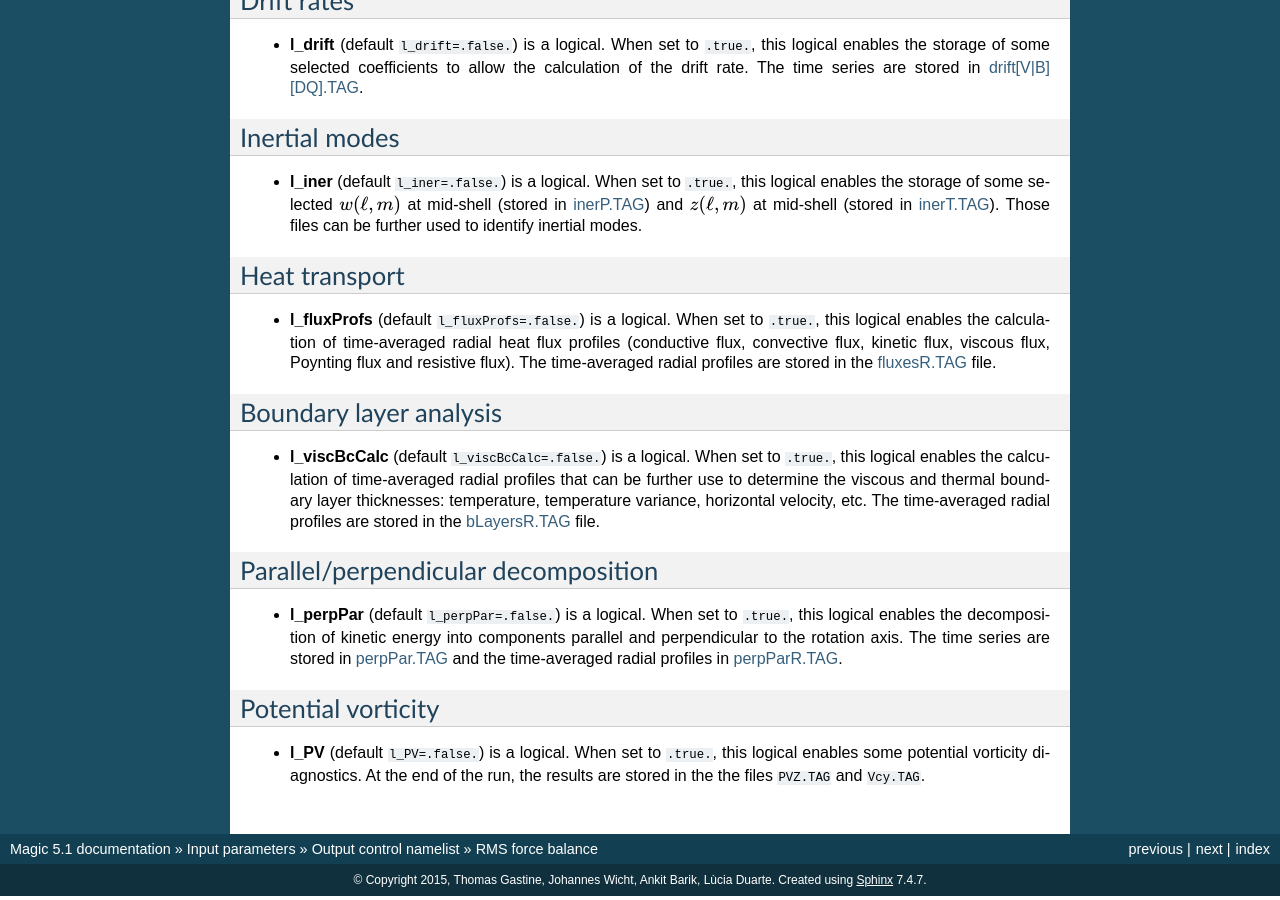
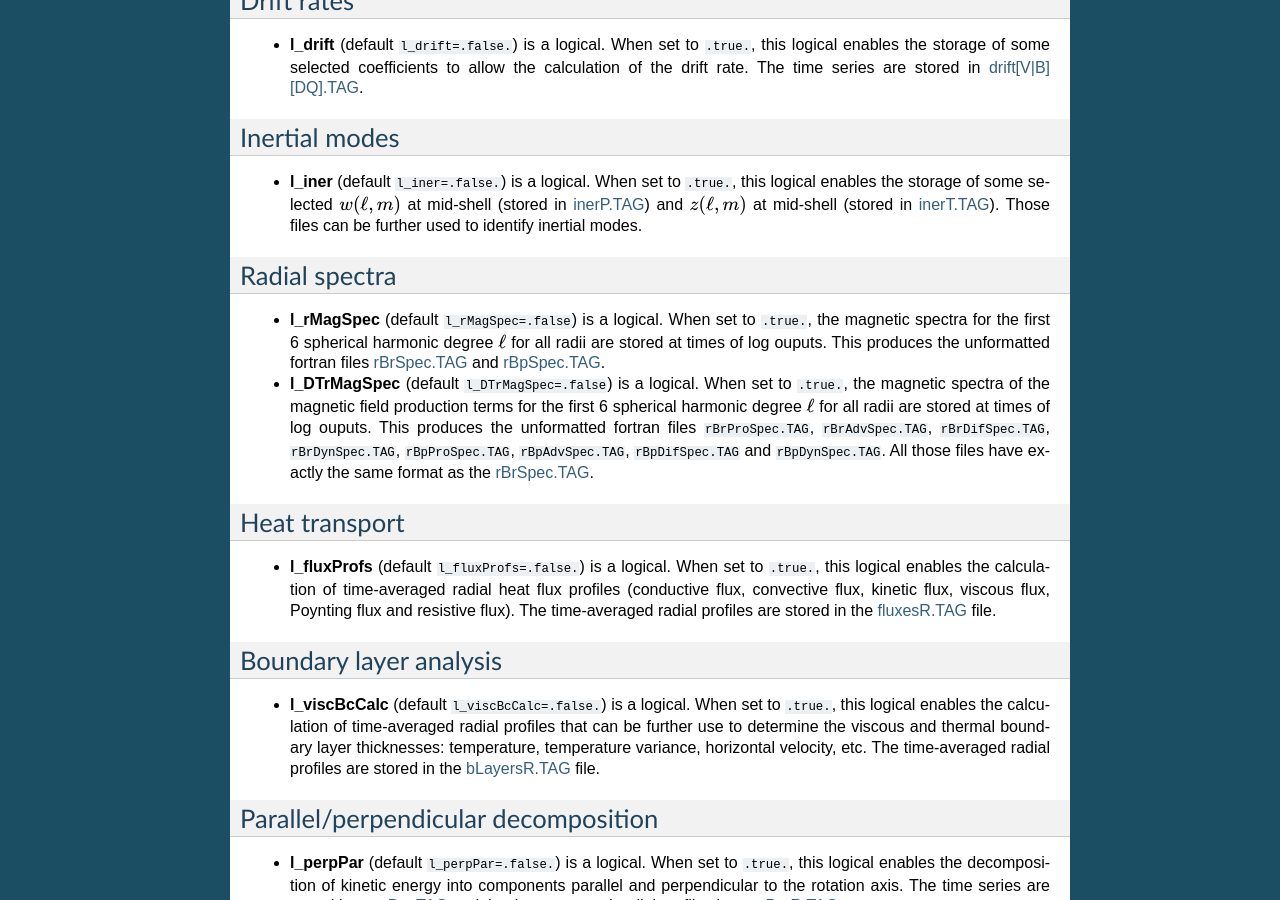
Before and after one commit to magic-sph/magic, a Sphinx documentation site: the page built from doc/sphinx/inputNamelists/outputNamelist/outputNmlMisc.rst, in a window 1280 px wide and 900 px high, scrolled down 1099 px. Built offline with Sphinx 7.4.7, drawn with Linux system fonts in a browser that asks for light colours; pages that are not in the unit, such as notebooks, are missing from menus.

Commit message:
finish namelists

```diff
--- a/doc/sphinx/inputNamelists/outNamelist.rst
+++ b/doc/sphinx/inputNamelists/outNamelist.rst
@@ -25,7 +25,7 @@ total calculation interval is assumed
 	     :ref:`t_graph_start <vart_graph_start>`,
 	     :ref:`t_graph_stop <vart_graph_stop>`, :ref:`t_log_start <vart_log_start>`,
 	     :ref:`t_log_stop <vart_log_stop>`, :ref:`t_spec_start <vart_spec_start>`,
-	     ``t_spec_stop``, etc.
+	     :ref:`t_spec_stop <vart_spec_stop>`, etc.
 
    ..
 
@@ -74,12 +74,12 @@ suffices for most applications.
 The different possible outputs control parameters are then extensively described in the following pages:
 
   .. seealso::
+
         1. :ref:`Control standard/common outputs <secOutNmlStd>`
         2. :ref:`CMB and radial coefficients <secOutNmlCoeff>`
         3. :ref:`Storage of potentials in spectral space <secOutNmlPot>`
         4. :ref:`Torsional oscillations diagnostics <secOutNmlTO>`
         5. :ref:`Additional possible diagnostics <secOutNmlMisc>`
-
 
 
 .. toctree::
--- a/doc/sphinx/inputNamelists/outputNamelist/outputNmlMisc.rst
+++ b/doc/sphinx/inputNamelists/outputNamelist/outputNmlMisc.rst
@@ -65,6 +65,15 @@ Inertial modes
 
 * **l_iner** (default ``l_iner=.false.``) is a logical. When set to ``.true.``, this logical enables the storage of some selected :math:`w(\ell, m)` at mid-shell (stored in :ref:`inerP.TAG <secinerFile>`) and :math:`z(\ell, m)` at mid-shell (stored in :ref:`inerT.TAG <secinerFile>`). Those files can be further used to identify inertial modes.
 
+.. _varl_rMagSpec:
+
+Radial spectra
+++++++++++++++
+
+* **l_rMagSpec** (default ``l_rMagSpec=.false``) is a logical. When set to ``.true.``, the magnetic spectra for the first 6 spherical harmonic degree :math:`\ell` for all radii are stored at times of log ouputs. This produces the unformatted fortran files :ref:`rBrSpec.TAG <secrBspecFiles>` and :ref:`rBpSpec.TAG <secrBspecFiles>`.
+
+* **l_DTrMagSpec** (default ``l_DTrMagSpec=.false``) is a logical. When set to ``.true.``, the magnetic spectra of the magnetic field production terms for the first 6 spherical harmonic degree :math:`\ell` for all radii are stored at times of log ouputs. This produces the unformatted fortran files ``rBrProSpec.TAG``, ``rBrAdvSpec.TAG``, ``rBrDifSpec.TAG``, ``rBrDynSpec.TAG``, ``rBpProSpec.TAG``, ``rBpAdvSpec.TAG``, ``rBpDifSpec.TAG`` and ``rBpDynSpec.TAG``. All those files have exactly the same format as the :ref:`rBrSpec.TAG <secrBspecFiles>`.
+
 .. _varl_fluxProfs:
 
 Heat transport
--- a/doc/sphinx/inputNamelists/outputNamelist/outputNmlStd.rst
+++ b/doc/sphinx/inputNamelists/outputNamelist/outputNmlStd.rst
@@ -193,7 +193,7 @@ Specific inputs
   +-------------------------------------------------+-------------------------------------------------------------------------------------------------------------------------------------------------+
   | Ba[ll]                                          | All magnetic field components.                                                                                                                  |
   +-------------------------------------------------+-------------------------------------------------------------------------------------------------------------------------------------------------+
-  | Fieldline[s] or FL                              | Axisymmetric poloidal field lines in a meridio­nal cut.                                                                                         |
+  | Fieldline[s] or FL                              | Axisymmetric poloidal field lines in a meridional cut.                                                                                          |
   +-------------------------------------------------+-------------------------------------------------------------------------------------------------------------------------------------------------+
   | AX[ISYMMETRIC] B or AB                          | Axisymmetric phi component of the magnetic field for :math:`\phi=cst.`                                                                          |
   +-------------------------------------------------+-------------------------------------------------------------------------------------------------------------------------------------------------+
--- a/doc/sphinx/inputNamelists/physNamelist.rst
+++ b/doc/sphinx/inputNamelists/physNamelist.rst
@@ -48,6 +48,10 @@ Dimensionless control parameters
   ..
 
   .. warning:: Be careful: in its current version the code only handles **adiabatic** backgrounds, therefore changing ``polind`` physically means that the nature of the fluid (in particular its Grüneisen parameter) will change. For an ideal gas, it actually always follows :math:`m+1=\frac{\gamma -1}{\gamma}`
+
+  ..
+
+* **l_isothermal** (default ``l_isothermal=.false.``) is a logical. When set to ``.true.``, makes the temperature background isothermal (i.e. :math:`\tilde{T}=cst.`). In that case, the dissipation number :math:`Di` vanishes and there is no viscous and Ohmic heating left. The only difference with the Boussinesq set of equations are thus restricted to the density background :math:`\tilde{\rho}` and its radial derivatives that enters the viscous stress. This approximation is also called the **zero Grüneisen parameter** and was extensively explored by Denise Tortorella during her `PhD <http://www.mps.mpg.de/3183008/Dissertation_2005_Tortorella__Denise_Aida1.pdf>`_.
 
 
 Heat sources and sinks
```
Also changed, not shown: doc/sphinx/index.rst (+4 -3 lines), doc/sphinx/outputFiles/outTimeSeriesSupp.rst (+10 -0 lines).
